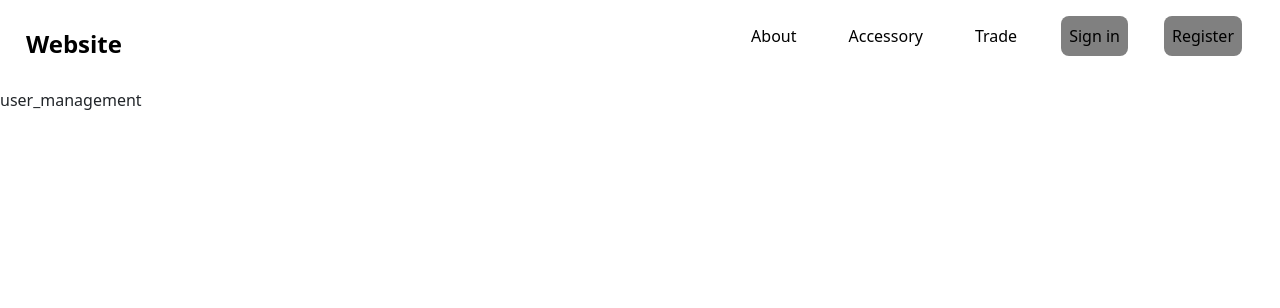
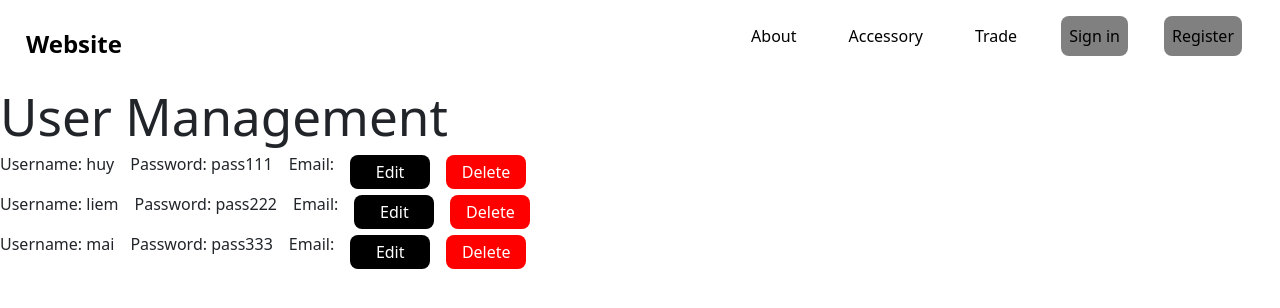
Before and after one commit to MaiLX04/SWD392_SP25, a React (Vite) app in the folder client/: page /user_management in a window 1280 px wide. Shown: the top 308 px of the page. Built offline with nearby package versions, Linux system fonts and the light colour scheme.

Commit message:
adding ui for user_management

```diff
--- /dev/null
+++ b/client/src/assets/css/user_management.css
@@ -0,0 +1,36 @@
+.userlist {
+    background: #eee;
+    display: grid;
+    grid-template-columns: repeat(5, 4fr);
+    grid-template-rows: repeat(3, auto); /* Added to create 5 rows */
+    text-align: center;
+    border: 1px solid #000;
+}
+
+
+.userlist > div {
+    background: #ccc;
+    width: 300px;
+    padding: 50px;
+    margin: 20px;
+}
+
+.editBtn {
+    background: black;
+    color: #fff;
+    border: none;
+    padding: 5px;
+    cursor: pointer;
+    width:80px;
+    grid-row: span 2;
+}
+
+.deleteBtn {
+    background: red;
+    color: #fff;
+    border: none;
+    padding: 5px;
+    cursor: pointer;
+    width:80px;
+    grid-row: span 2;
+}
--- a/client/src/pages/user_management.jsx
+++ b/client/src/pages/user_management.jsx
@@ -1,7 +1,28 @@
 import React from "react";
+import "../assets/css/user_management.css";
+import { mockUsers } from "../utils/mockData";
 
-const user_management = () => {
-  return <div>user_management</div>;
+const Users = ({username, password, email}) => {
+  return (
+    <div className="user">
+      <p>Username: {username}</p>
+      <p>Password: {password}</p>
+      <p>Email: {email}</p>
+      <button className="editBtn">Edit</button>
+      <button className="deleteBtn">Delete</button>
+    </div>
+  );
+}
+
+const UserManagement = () => {
+  return (
+    <div>
+      <h1>User Management</h1>
+      <Users username="huy" password="pass111" email="  "></Users>
+      <Users username="liem" password="pass222" email="  "></Users>
+      <Users username="mai" password="pass333" email="  "></Users>
+    </div>
+    );
 };
 
-export default user_management;
+export default UserManagement;
```
Also changed, not shown: client/src/utils/mockData.js (line endings or trailing spaces).
